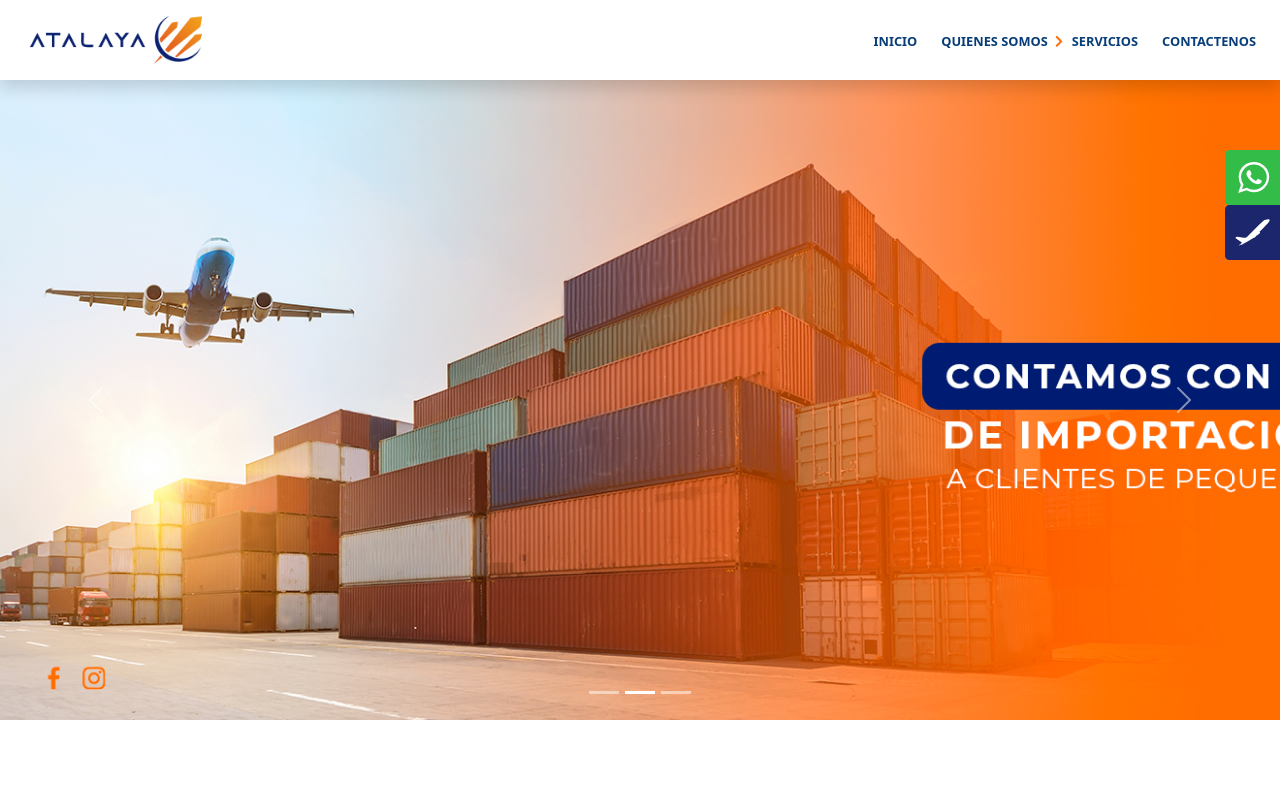
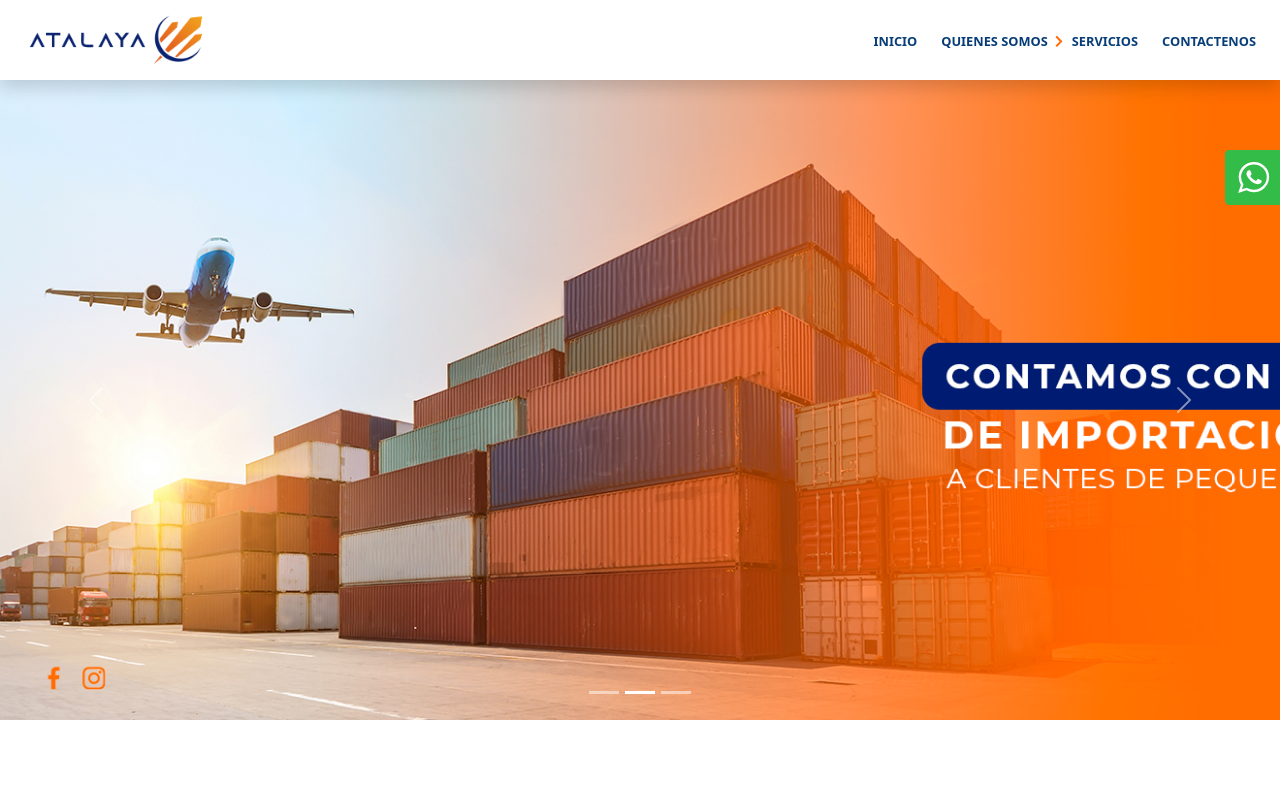
Before and after one commit to logitransatalaya/sitio_web_atalaya, a Next.js app: page / in a window 1280 px wide. Shown: the top 787 px of the page. Built offline with nearby package versions, Linux system fonts and the light colour scheme.

Commit message:
hidden link that open viajes-y-turismo-atalaya

```diff
--- a/components/ContainerBtns.jsx
+++ b/components/ContainerBtns.jsx
@@ -10,11 +10,11 @@ const ContainerBtns = () => {
 				iconResponsive='wspmobile'
 				title='Whatsapp'
 			/>
-			<BtnsContacts
+			{/* <BtnsContacts
 				icon='viajesyturismoweb'
 				iconResponsive='viajesyturismomobile'
 				title='viajes y turismo'
-			/>
+			/> */}
 		</div>
 	)
 }
```
